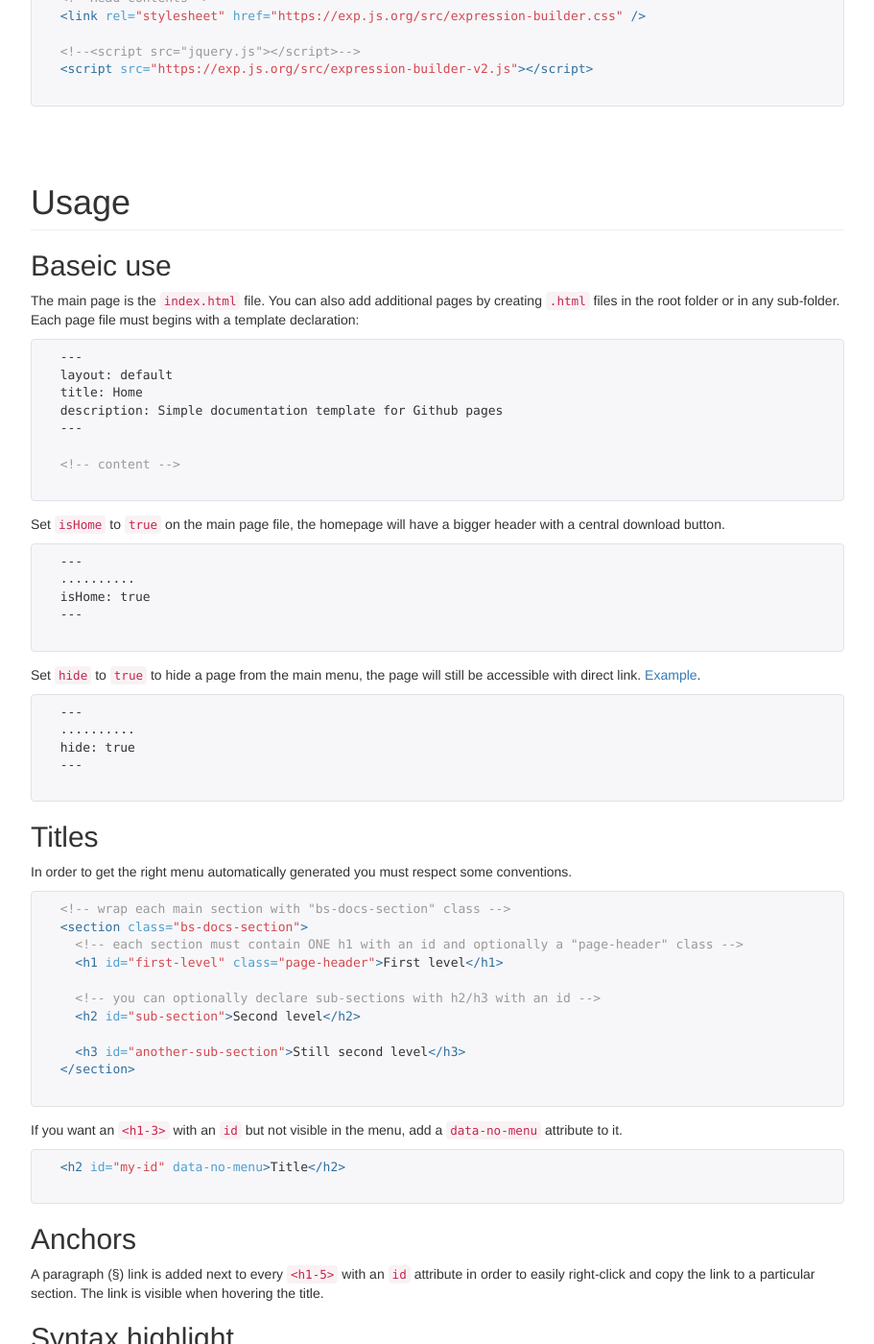
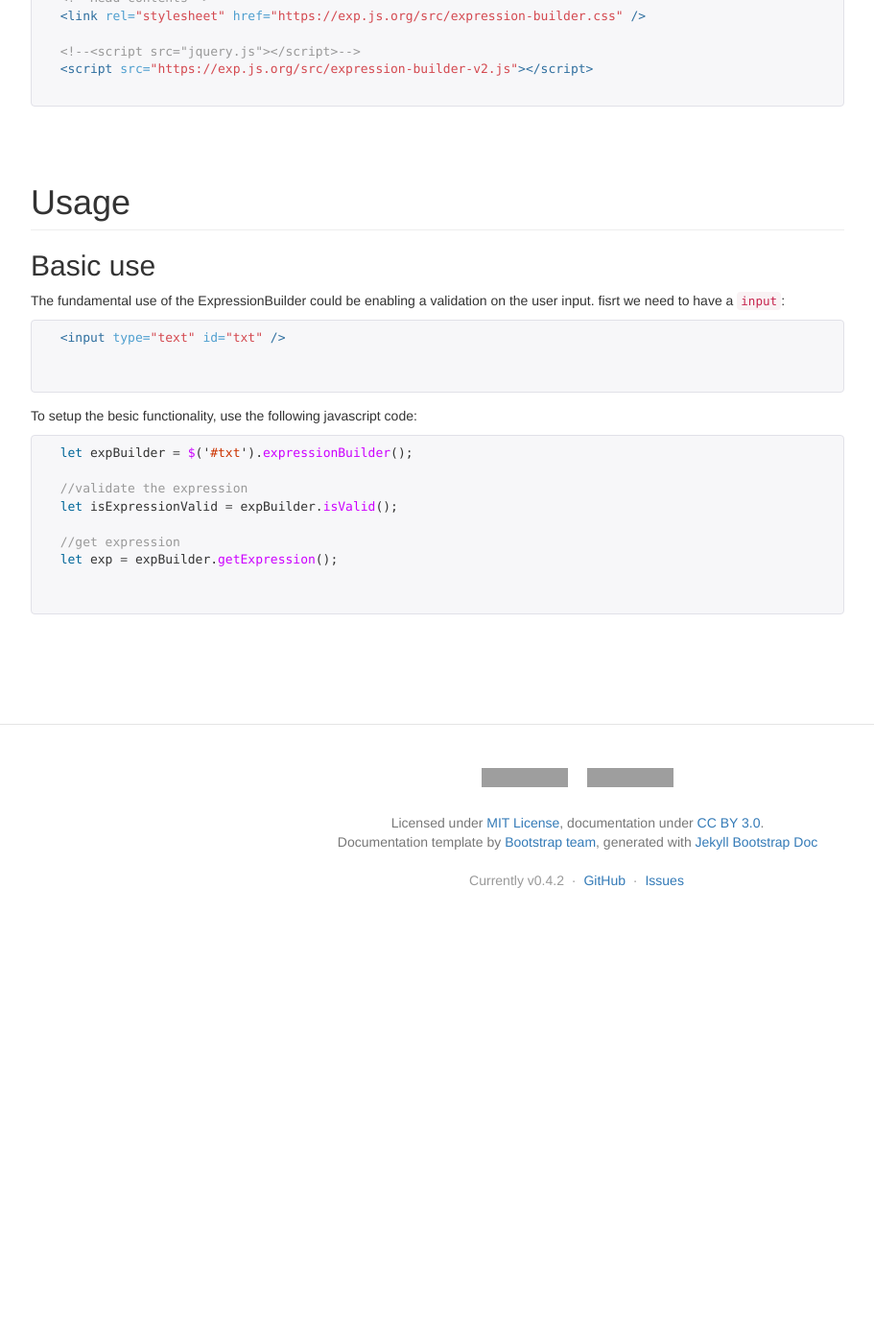
Before and after one commit to magicops/JQuery-expression-builder, a Jekyll site: the page built from index.html, in a window 1280 px wide and 1400 px high, scrolled down 1188 px. Shown: the whole window at 96% size, without its empty margins (38-949 px from the left). Built offline with Jekyll 4.4.1, drawn with Linux system fonts in a browser that asks for light colours; nearby versions of some CDN libraries; after the commit the page ends 2165 px from its top, so only the background shows below that; some of the changed text lies outside the part shown; grey boxes are pictures that could not be loaded.

Commit message:
Add index content

```diff
--- a/index.html
+++ b/index.html
@@ -61,148 +61,33 @@ isHome: true
 <section class="bs-docs-section">
   <h1 id="usage" class="page-header">Usage</h1>
 
-  <h2 id="pages">Baseic use</h2>
+  <h2 id="pages">Basic use</h2>
   <p>
-    The main page is the <code>index.html</code> file. You can also add additional pages by creating <code>.html</code>
-    files in the root folder or in any sub-folder. Each page file must begins with a template declaration:
+    The fundamental use of the ExpressionBuilder could be enabling a validation on the user input. fisrt we need to have a <code>input</code>:
   </p>
 
   <!-- @formatter:off -->
   {% highlight html %}
-  ---
-  layout: default
-  title: Home
-  description: Simple documentation template for Github pages
-  ---
 
-  <!-- content -->
+  <input type="text" id="txt" />
+
+  {% endhighlight %}
+
+  <p>
+    To setup the besic functionality, use the following javascript code:
+  </p>
+
+  {% highlight javascript %}
+
+  let expBuilder = $('#txt').expressionBuilder();
+
+  //validate the expression
+  let isExpressionValid = expBuilder.isValid();
+
+  //get expression
+  let exp = expBuilder.getExpression();
+
   {% endhighlight %}
   <!-- @formatter:on -->
 
-  <p>
-    Set <code>isHome</code> to <code>true</code> on the main page file, the homepage will have a bigger header with a
-    central download button.
-  </p>
-
-  <!-- @formatter:off -->
-  {% highlight html %}
-  ---
-  ..........
-  isHome: true
-  ---
-  {% endhighlight %}
-  <!-- @formatter:on -->
-
-  <p>
-    Set <code>hide</code> to <code>true</code> to hide a page from the main menu, the page will still be accessible
-    with direct link. <a href="hidden.html">Example</a>.
-  </p>
-
-  <!-- @formatter:off -->
-  {% highlight html %}
-  ---
-  ..........
-  hide: true
-  ---
-  {% endhighlight %}
-  <!-- @formatter:on -->
-
-  <h2 id="titles">Titles</h2>
-  <p>In order to get the right menu automatically generated you must respect some conventions.</p>
-
-  <!-- @formatter:off -->
-  {% highlight html %}
-  <!-- wrap each main section with "bs-docs-section" class -->
-  <section class="bs-docs-section">
-    <!-- each section must contain ONE h1 with an id and optionally a "page-header" class -->
-    <h1 id="first-level" class="page-header">First level</h1>
-
-    <!-- you can optionally declare sub-sections with h2/h3 with an id -->
-    <h2 id="sub-section">Second level</h2>
-
-    <h3 id="another-sub-section">Still second level</h3>
-  </section>
-  {% endhighlight %}
-  <!-- @formatter:on -->
-
-  <p>
-    If you want an <code>&lt;h1-3&gt;</code> with an <code>id</code> but not visible in the menu, add a
-    <code>data-no-menu</code> attribute to it.
-  </p>
-
-  <!-- @formatter:off -->
-  {% highlight html %}
-  <h2 id="my-id" data-no-menu>Title</h2>
-  {% endhighlight %}
-  <!-- @formatter:on -->
-
-  <h2 id="anchors">Anchors</h2>
-  <p>
-    A paragraph (§) link is added next to every <code>&lt;h1-5&gt;</code> with an <code>id</code> attribute in order
-    to easily right-click and copy the link to a particular section. The link is visible when hovering the title.
-  </p>
-
-  <h2 id="highlight">Syntax highlight</h2>
-  <p>
-    The powerful Pygments highlighter is activated on the template, just wrap your unescaped source code with the
-    <code>{{ "{% highlight ... " }}%}</code> directive.
-  </p>
-
-  <!-- @formatter:off -->
-  {% highlight text %}
-  {{ "{% highlight html " }}%}
-  <div>Some <b>HTML</b></div>
-  {{ "{% endhighlight " }}%}
-
-  {{ "{% highlight javascript " }}%}
-  alert('Some javascript');
-  {{ "{% endhighlight " }}%}
-  {% endhighlight %}
-  <!-- @formatter:on -->
-
-  <h2 id="resources">Resources &amp; links</h2>
-  <p>
-    If you need to create internal links between your pages, or include resources (JS &amp; CSS), always start your
-    URLs with <code>{{ "{{site.github.url" }}}}</code>.
-  </p>
-
-  <!-- @formatter:off -->
-  {% highlight html %}
-  <script src="{{ "{{site.github.url" }}}}/dist/my-script.js"></script>
-
-  <a href="{{ "{{site.github.url" }}}}/about/index.html">About</a>
-  {% endhighlight %}
-  <!-- @formatter:on -->
-
-  <h2 id="bootbox">Bootbox</h2>
-  <p>
-    <a href="http://bootboxjs.com/">Bootbox</a> is installed with a syntax sugar to easily create pop-in content.
-    To use this sugar you must create a clickable element with a <code>data-bootbox</code> attribute and an hidden
-    content holder with a corresponding <code>id</code> attribute.
-  </p>
-
-  <!-- @formatter:off -->
-  {% highlight html %}
-  <button class="btn btn-primary btn-xs" data-bootbox="my-content">Button title</button>
-
-  <div id="my-content" class="hidden" title="Pop-in title">
-    Pop-in content
-  </div>
-  {% endhighlight %}
-  <!-- @formatter:on -->
-
-  <h2 id="gems">Plugins</h2>
-  <p>
-    All available Jekyll plugins are installed by default, you can remove them by modifying the <code>gems</code>
-    parameter in <code>_config.yml</code>. See the documentation on
-    <a href="https://help.github.com/articles/using-jekyll-plugins-with-github-pages/">GitHub Help</a> pages.
-  </p>
-
-  <h2 id="bower">Bower</h2>
-  <p>
-    Feel free to use the <code>bower.json</code> to manage your front dependencies. Bower packages are added the
-    <code>dist</code> directory and <b>MUST</b> be pushed to the repository. jQuery and Bootstrap are ignored by
-    <code>.gitignore</code> as already loaded from a CDN.
-  </p>
-
 </section>
```
